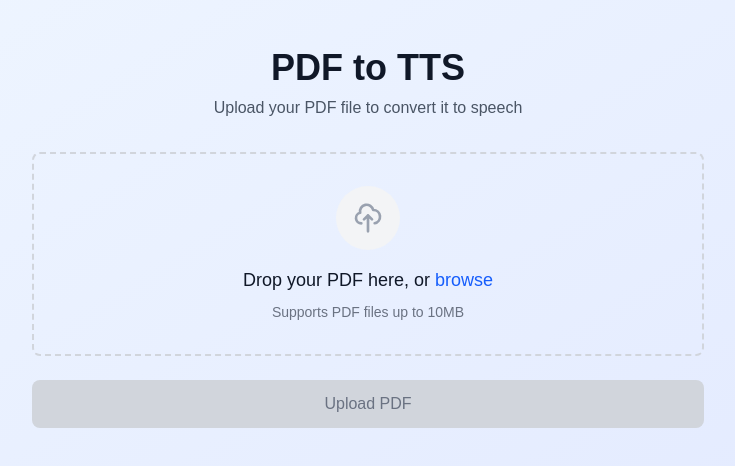
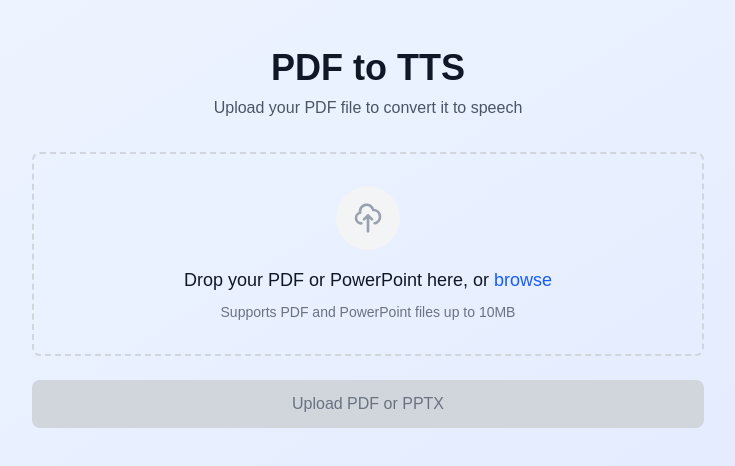
Before and after one commit to everythingai2021/doc2speech-frontend, a Next.js app: page / in a window 1280 px wide. Shown: the top 466 px of the page, without its empty margins (272-1007 px from the left). Built offline with nearby package versions, Linux system fonts and the light colour scheme.

Commit message:
support for pptx

```diff
--- a/src/app/components/PDFForm.tsx
+++ b/src/app/components/PDFForm.tsx
@@ -12,8 +12,11 @@ export const PDFForm = () => {
     const [pdfUrl, setPdfUrl] = useState<string | null>(null);
 
     const handleFileSelect = useCallback((selectedFile: File) => {
-      if (selectedFile.type !== 'application/pdf') {
-        alert('Please select a PDF file');
+      if (
+        selectedFile.type !== 'application/pdf' &&
+        selectedFile.type !== 'application/vnd.openxmlformats-officedocument.presentationml.presentation'
+      ) {
+        alert('Please select a PDF or PowerPoint file');
         return;
       }
 
@@ -21,7 +24,6 @@ export const PDFForm = () => {
         alert('File size must be less than 10MB');
         return;
       }
-
       setFile(selectedFile);
       setPdfUrl(URL.createObjectURL(selectedFile));
     }, []);
@@ -57,7 +59,7 @@ export const PDFForm = () => {
       e.preventDefault();
 
       if (!file) {
-        alert('Please select a PDF file');
+        alert('Please select a PDF or PowerPoint file');
         return;
       }
 
@@ -81,7 +83,7 @@ export const PDFForm = () => {
 
         const formData = new FormData();
         formData.append('file', file);
-        const res = await fetch("https://pdf2tts.onrender.com/convert", {
+        const res = await fetch("http://127.0.0.1:8000/convert  ", {
             method: "POST",
             body: formData,
         })
@@ -129,7 +131,7 @@ export const PDFForm = () => {
               <input
                 ref={fileInputRef}
                 type="file"
-                accept=".pdf"
+                accept=".pdf, .pptx"
                 onChange={handleFileInputChange}
                 className="hidden"
               />
@@ -143,7 +145,7 @@ export const PDFForm = () => {
                   </div>
                   <div>
                     <p className="text-lg font-medium text-gray-900 mb-2">
-                      Drop your PDF here, or{' '}
+                      Drop your PDF or PowerPoint here, or{' '}
                       <button
                         type="button"
                         onClick={() => fileInputRef.current?.click()}
@@ -153,7 +155,7 @@ export const PDFForm = () => {
                       </button>
                     </p>
                     <p className="text-sm text-gray-500">
-                      Supports PDF files up to 10MB
+                      Supports PDF and PowerPoint files up to 10MB
                     </p>
                   </div>
                 </div>
@@ -207,7 +209,7 @@ export const PDFForm = () => {
                   : 'bg-blue-600 text-white hover:bg-blue-700'
               }`}
             >
-              {isUploading ? 'Uploading...' : 'Upload PDF'}
+              {isUploading ? 'Uploading...' : 'Upload PDF or PPTX'}
             </button>
           </form>
 
@@ -220,7 +222,7 @@ export const PDFForm = () => {
             </div>
           )}
 
-          {pdfUrl && (
+          {pdfUrl && file && file.type === "application/pdf" && (
             <div className="mt-6 flex flex-col items-center bg-yellow-50 rounded-lg p-4">
               <h3 className="font-medium text-yellow-900 mb-2 self-start">PDF Preview</h3>
               <iframe
@@ -228,6 +230,13 @@ export const PDFForm = () => {
                 title="PDF Preview"
                 style={{ width: '90vw', maxWidth: '1400px', height: '600px', border: '1px solid #e5e7eb', borderRadius: '0.5rem', background: 'white' }}
               />
+            </div>
+          )}
+
+          {pdfUrl && file && file.type === "application/vnd.openxmlformats-officedocument.presentationml.presentation" && (
+            <div className="mt-6 flex flex-col items-center bg-yellow-50 rounded-lg p-4">
+              <h3 className="font-medium text-yellow-900 mb-2 self-start">PPTX Preview</h3>
+              <p className="text-gray-700">Preview not available for PowerPoint files.</p>
             </div>
           )}
 
```
